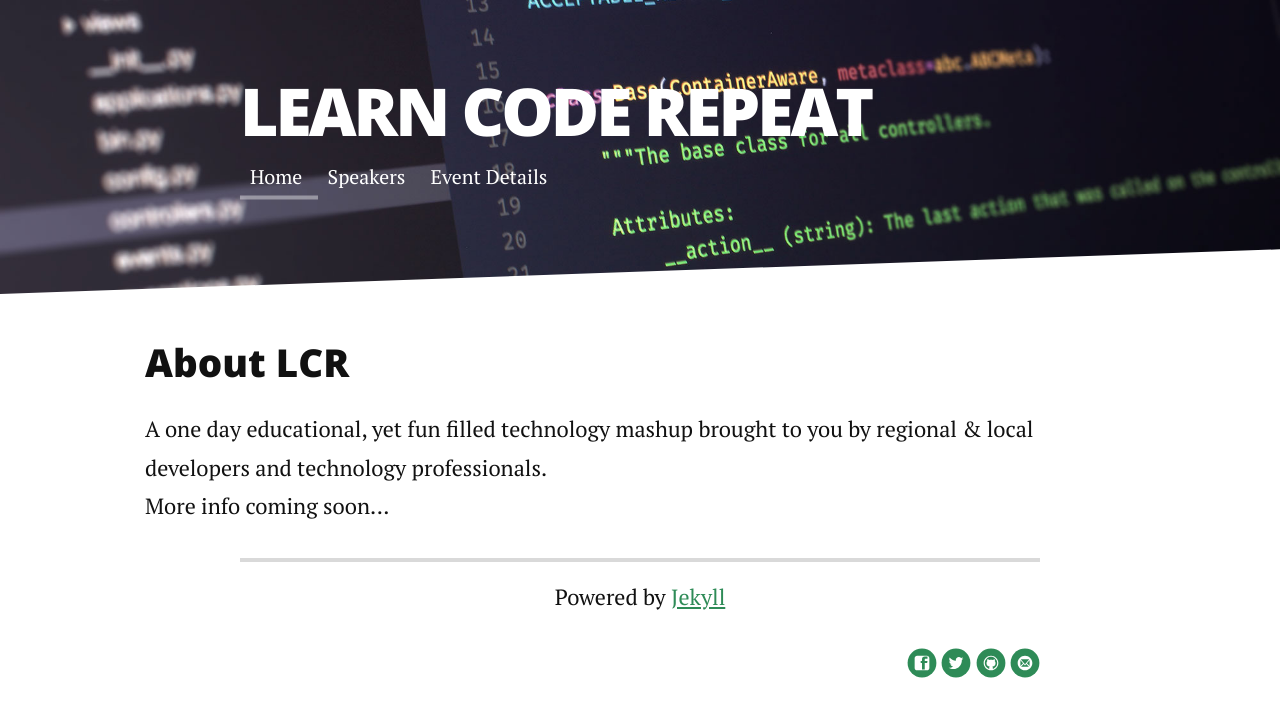
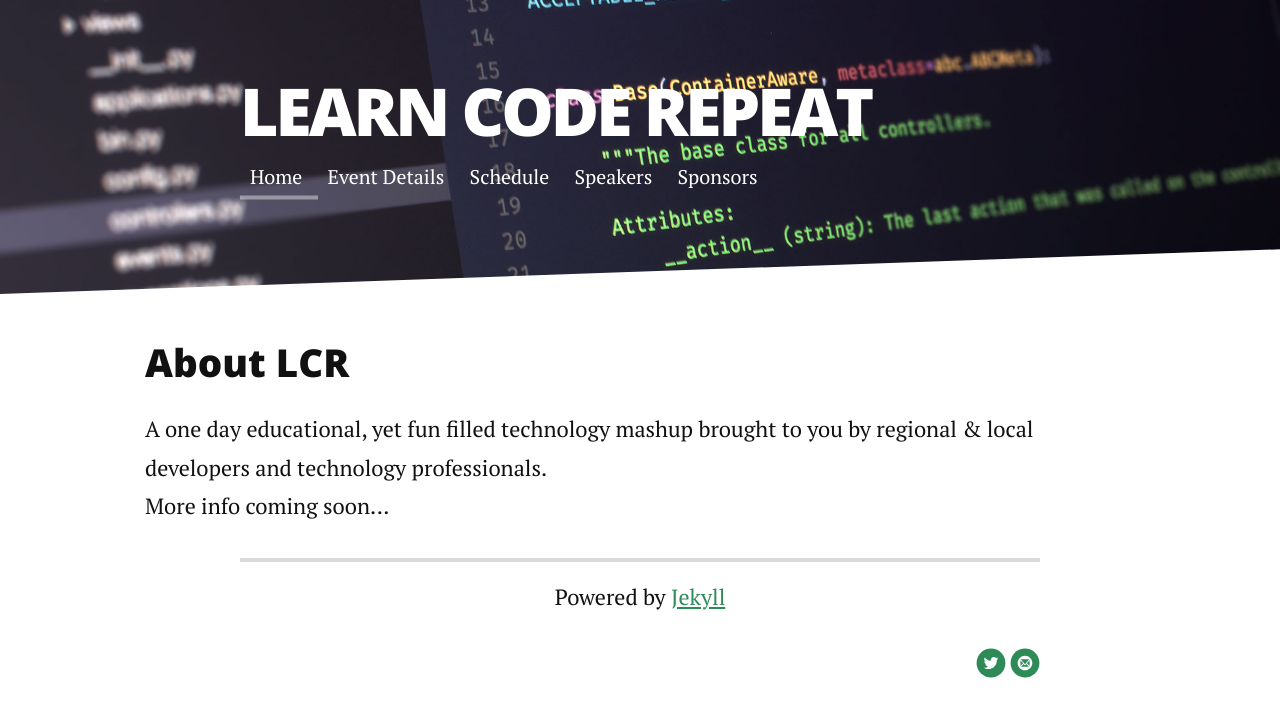
Before and after one commit to learncoderepeat/rva-website, a Jekyll site: the page built from index.html, in a window 1280 px wide. Shown: the top 717 px of the page. Built offline with Jekyll 4.4.1, drawn with Linux system fonts in a browser that asks for light colours; nearby versions of some CDN libraries; the list of posts is cut into pages by our own code; some of the changed lines change nothing that is shown.

Commit message:
Update _config.yml

```diff
--- a/_config.yml
+++ b/_config.yml
@@ -14,15 +14,17 @@ paginate: 5
 navigation:
  - title: Home
    url: /index.html
+ - title: Event Details
+   url: /eventdetails
+ - title: Schedule
+   url: /schedule
  - title: Speakers
    url: /speakers
- - title: Event Details
-   url: /eventdetails
+ - title: Sponsors
+   url: /sponsors
 
 social:
-   github: brianmaierjr
-   twitter: brianmaierjr
-   facebook: brianmaierjr
-   email: brimaidesigns@gmail.com
+   twitter: learncoderepeat
+   email: info@learncoderepeat.org
 
 google_analytics: ""
```
